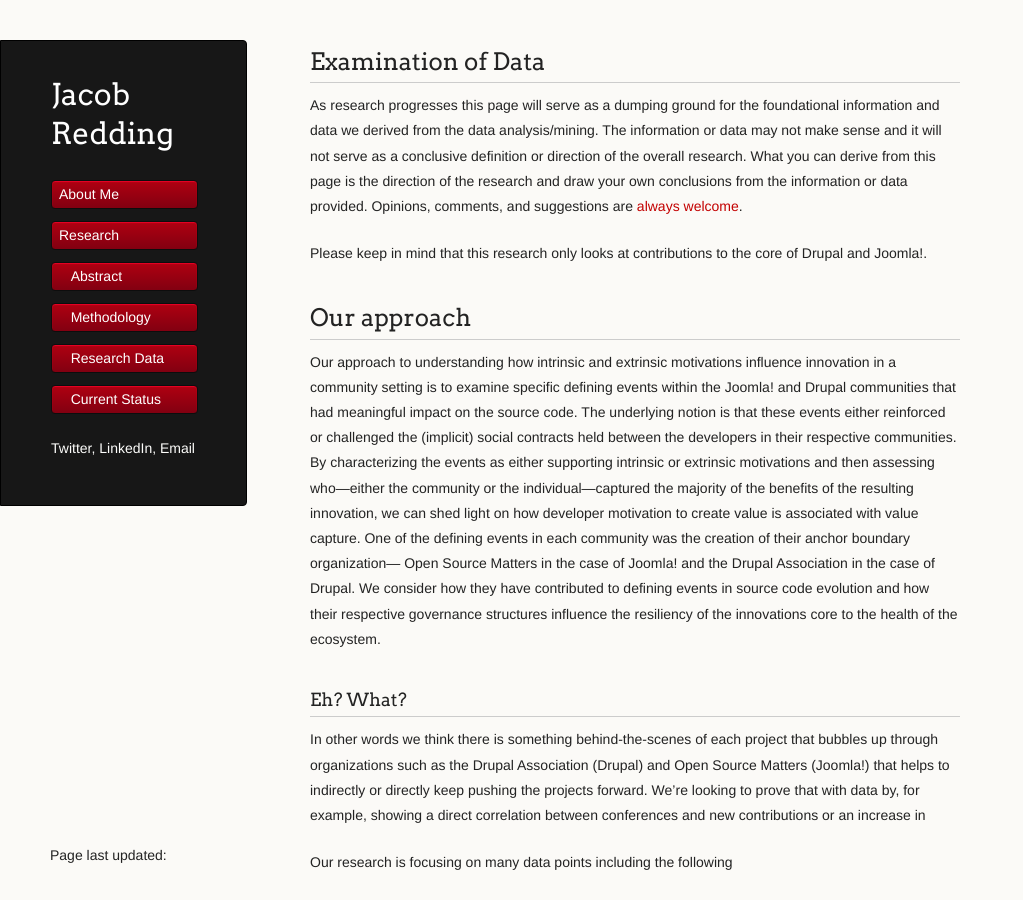
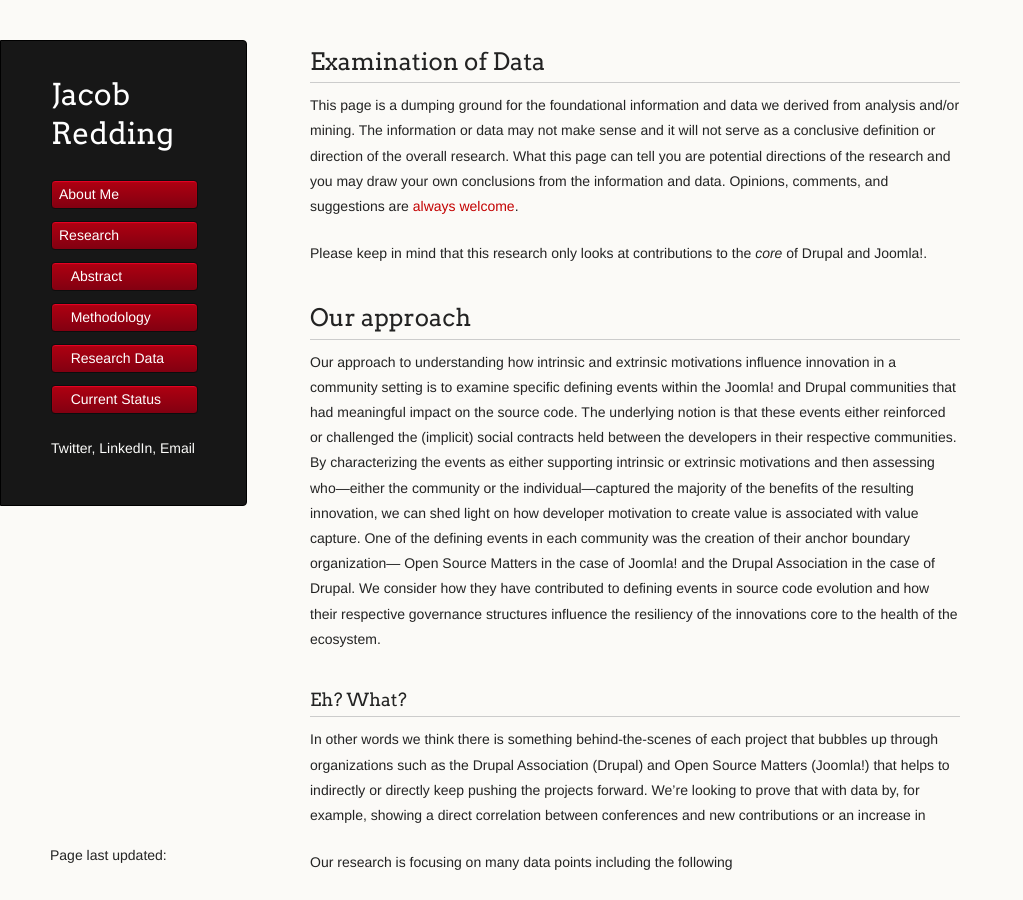
Before and after one commit to jredding/new-site, a Jekyll site: the page built from research/data.md, in a window 1280 px wide and 900 px high. Shown: the whole window, without its empty margins (0-1023 px from the left). Built offline with Jekyll 4.4.1, drawn with Linux system fonts in a browser that asks for light colours.

Commit message:
Update data.md

```diff
--- a/research/data.md
+++ b/research/data.md
@@ -3,9 +3,9 @@
 title: Examination of Data
 published: true
 ---
-As research progresses this page will serve as a dumping ground for the foundational information and data we derived from the data analysis/mining. The information or data may not make sense and it will not serve as a conclusive definition or direction of the overall research. What you can derive from this page is the direction of the research and draw your own conclusions from the information or data provided. Opinions, comments, and suggestions are [always welcome](/contact "always welcome").
+This page is a dumping ground for the foundational information and data we derived from analysis and/or mining. The information or data may not make sense and it will not serve as a conclusive definition or direction of the overall research. What this page can tell you are potential directions of the research and you may draw your own conclusions from the information and data. Opinions, comments, and suggestions are [always welcome](/contact "Contact Form").
 
-Please keep in mind that this research only looks at contributions to the core of Drupal and Joomla!.
+Please keep in mind that this research only looks at contributions to the *core* of Drupal and Joomla!.
 
 Our approach
 ------------------
```
